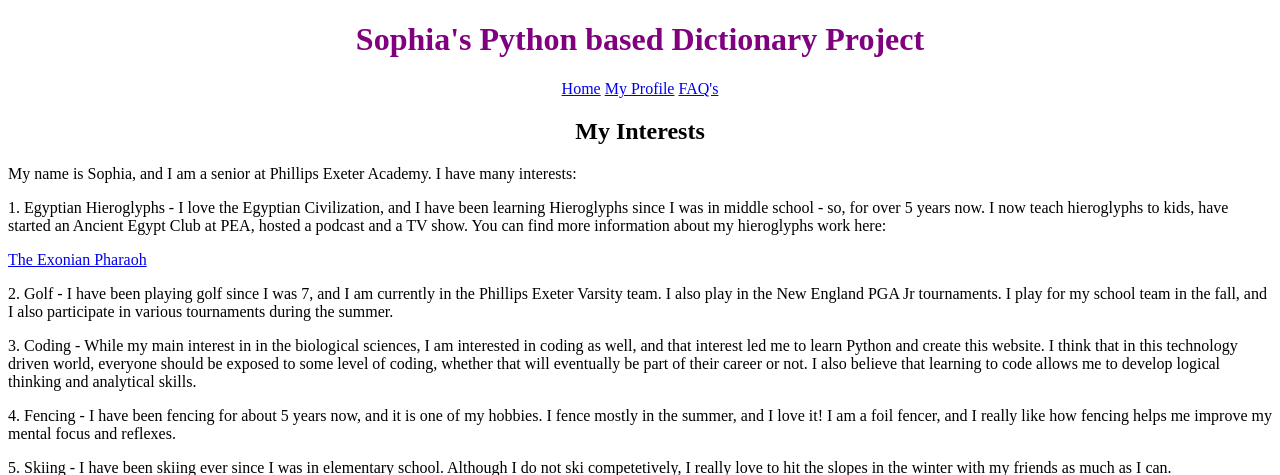
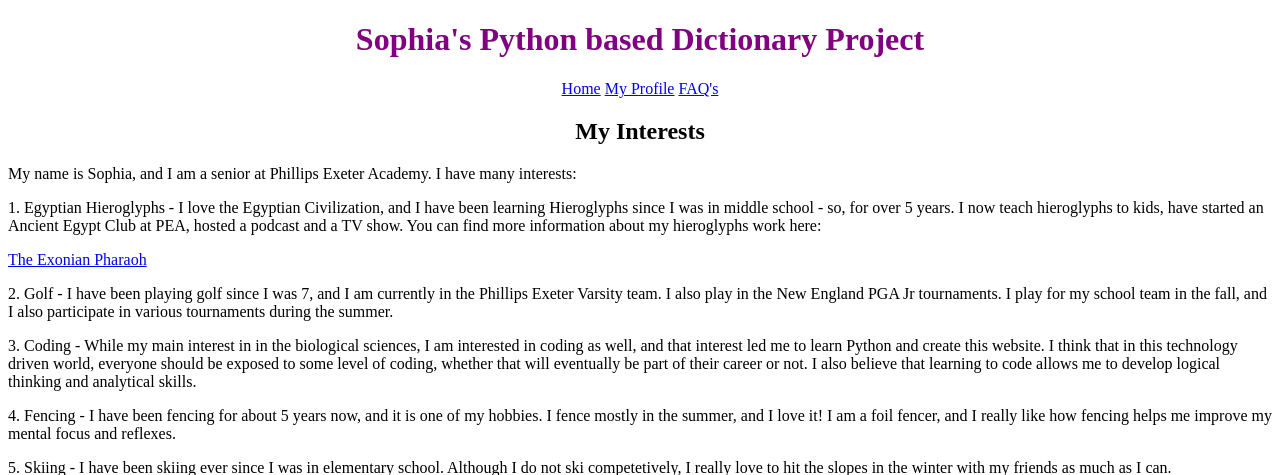
Before and after one commit to lalas09/sophia-project1, a Flask app: page /profile/ in a window 1280 px wide. Shown: the top 475 px of the page. Run offline with Flask 2, Linux system fonts and the light colour scheme; parts of the project's set-up code (start-up, migrations or seed data) failed here and were passed over.

Commit message:
Spelling errors fixed

```diff
--- a/templates/profile.html
+++ b/templates/profile.html
@@ -9,7 +9,7 @@
    width="560" height="315" frameborder="0"></iframe>
  	</body>
 	<p>If the video above does not work in your browser, please click <a href="https://youtu.be/Dug-n78wTGw" target="_blank">here</a> </p> -->
-	<p>1. Egyptian Hieroglyphs - I love the Egyptian Civilization, and I have been learning Hieroglyphs since I was in middle school - so, for over 5 years now. I now teach hieroglyphs to kids, have started an Ancient Egypt Club at PEA, hosted a podcast and a TV show. You can find more information about my hieroglyphs work here:</p>
+	<p>1. Egyptian Hieroglyphs - I love the Egyptian Civilization, and I have been learning Hieroglyphs since I was in middle school - so, for over 5 years. I now teach hieroglyphs to kids, have started an Ancient Egypt Club at PEA, hosted a podcast and a TV show. You can find more information about my hieroglyphs work here:</p>
 
 	<p><a href="http://www.exonianpharaoh.com">The Exonian Pharaoh</a></p>
 
```
